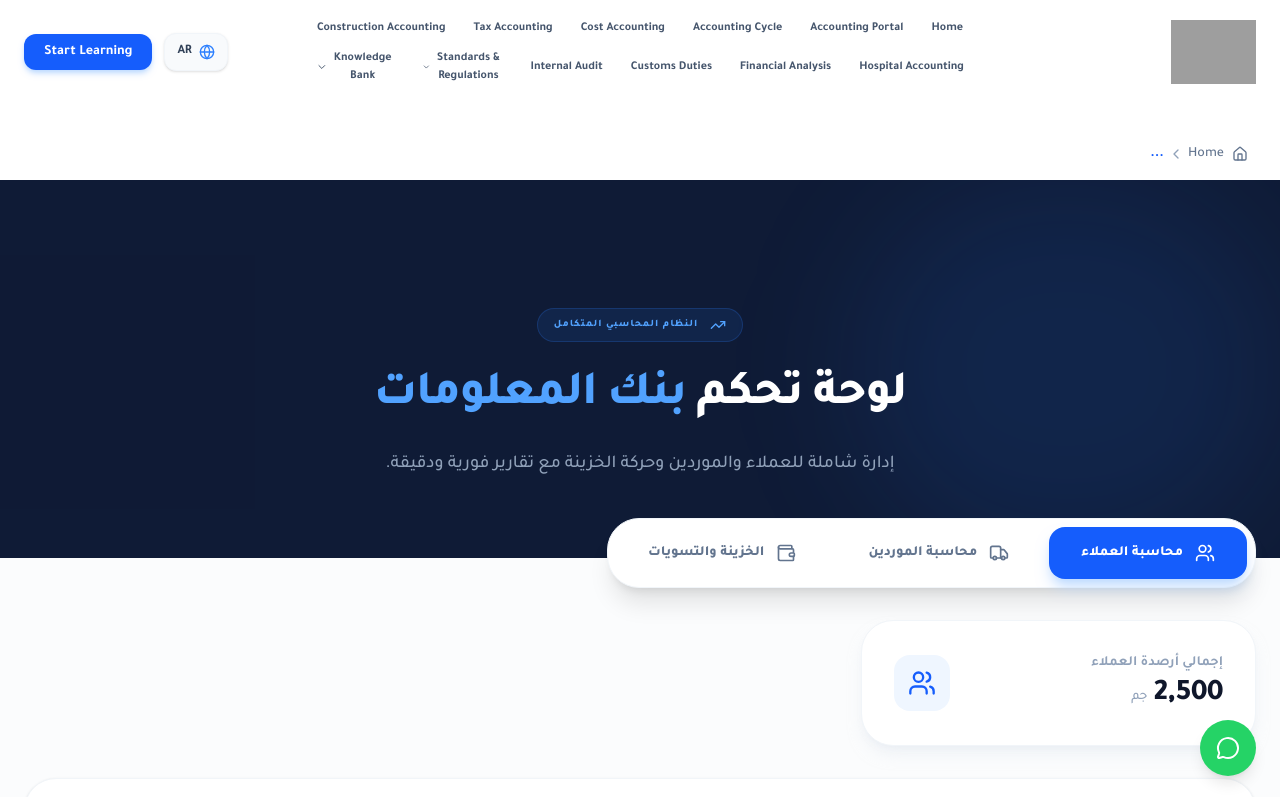
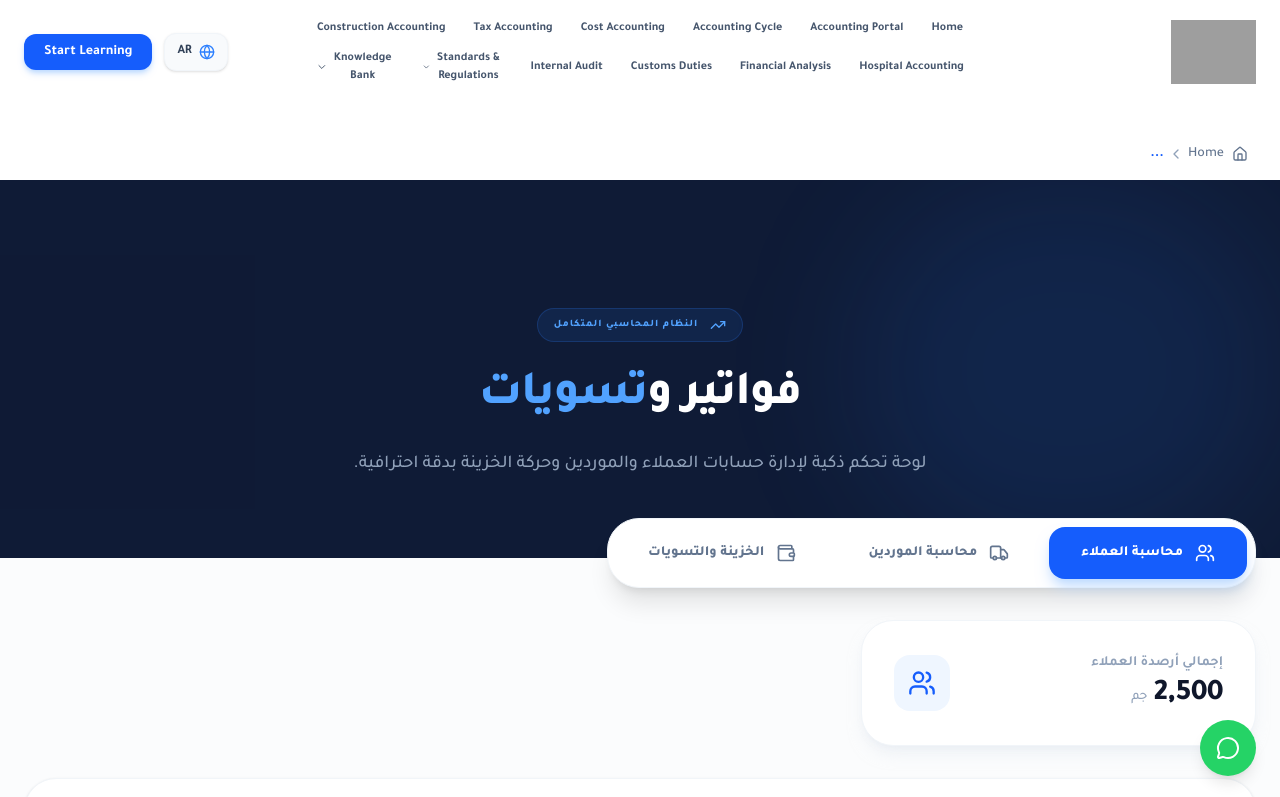
Before and after one commit to robertraafat86/Elijah-Finance, a React (Vite) app: page /accounting-misc in a window 1280 px wide. Shown: the top 797 px of the page. Built offline with nearby package versions, Linux system fonts and the light colour scheme; grey boxes are pictures that could not be loaded.

Commit message:
feat(AccountingMisc): Add detailed descriptions for AR section
Adds detailed comments explaining the Accounts Receivable section, including its purpose, accounting principles (debit/credit), and balance equation. This enhances code readability and understanding for Arabic users.

```diff
--- a/src/pages/AccountingMisc/index.tsx
+++ b/src/pages/AccountingMisc/index.tsx
@@ -50,7 +50,6 @@ interface TreasuryTransaction {
 
 export default function AccountingMisc() {
   const { t, i18n } = useTranslation();
-  const isRtl = i18n.language === 'ar';
 
   const [activeSection, setActiveSection] = useState<Section>('customers');
   const [searchTerm, setSearchTerm] = useState('');
@@ -58,17 +57,50 @@ export default function AccountingMisc() {
   const [startDate, setStartDate] = useState('');
   const [endDate, setEndDate] = useState('');
 
-  // Data State
+  /**
+   * 🟦 القسم الأول: محاسبة العملاء (Accounts Receivable)
+   * --------------------------------------------------
+   * فكرة القسم:
+   * إدارة المبالغ المستحقة للمنشأة طرف الغير (العملاء) نتيجة تقديم خدمات أو بيع بضائع بالآجل.
+   *
+   * المبادئ المحاسبية:
+   * - مدين (Debit): يمثل المبالغ التي قام العميل بسدادها للمنشأة (تقلل رصيده المستحق عليه).
+   * - دائن (Credit): يمثل قيمة الفواتير الصادرة للعميل (تزيد رصيده المستحق عليه كالتزام تجاه المنشأة).
+   *
+   * معادلة الرصيد:
+   * الرصيد = إجمالي الفواتير (دائن) - إجمالي السداد (مدين)
+   */
   const [customers, setCustomers] = useState<CustomerTransaction[]>([
     { id: '1', name: 'شركة النور للتجارة', invoiceNumber: 'INV-001', debit: 5000, credit: 0, date: '2024-03-01' },
     { id: '2', name: 'مؤسسة الرياض الصناعية', invoiceNumber: 'INV-002', debit: 0, credit: 7500, date: '2024-03-05' },
   ]);
 
+  /**
+   * 🟨 القسم الثاني: محاسبة الموردين (Accounts Payable)
+   * --------------------------------------------------
+   * فكرة القسم:
+   * إدارة الالتزامات المالية على المنشأة تجاه الغير (الموردين) نتيجة الحصول على بضائع أو خدمات بالآجل.
+   *
+   * المبادئ المحاسبية:
+   * - الفرق بين العميل والمورد: العميل "مدين لنا بالمال"، بينما المورد "نحن دائنون له بالمال".
+   * - تسجيل الفواتير: يتم تسجيل فاتورة المورد في الجانب الدائن لزيادة الالتزام، والسداد له في الجانب المدين لتقليل الالتزام.
+   */
   const [suppliers, setSuppliers] = useState<SupplierTransaction[]>([
     { id: '1', name: 'شركة التوريدات العالمية', invoiceNumber: 'SUP-001', debit: 2000, credit: 10000, date: '2024-03-02' },
     { id: '2', name: 'مصنع الشرق للأثاث', invoiceNumber: 'SUP-002', debit: 5000, credit: 5000, date: '2024-03-06' },
   ]);
 
+  /**
+   * 🟩 القسم الثالث: الخزينة والتسويات (Cash & Settlements)
+   * ----------------------------------------------------
+   * فكرة القسم:
+   * مراقبة التدفقات النقدية الداخلة والخارجة من صندوق المنشأة أو حساباتها البنكية.
+   *
+   * المفاهيم المالية:
+   * - الإيرادات: أي تدفق نقدي وارد يزيد من سيولة الخزينة.
+   * - المصروفات: أي تدفق نقدي صادر يقلل من سيولة الخزينة.
+   * - التسويات: عمليات تصحيحية لجعل الرصيد الدفتري مطابقاً للرصيد الفعلي (عجز أو زيادة).
+   */
   const [treasury, setTreasury] = useState<TreasuryTransaction[]>([
     { id: '1', type: 'income', description: 'مبيعات نقدية - فرع جدة', amount: 3500, date: '2024-03-10' },
     { id: '2', type: 'expense', description: 'مصاريف صيانة كهرباء', amount: 450, date: '2024-03-11' },
@@ -141,10 +173,10 @@ export default function AccountingMisc() {
           </motion.div>
 
           <h1 className="text-4xl md:text-5xl font-black text-white leading-tight">
-            لوحة تحكم <span className="text-blue-400">بنك المعلومات</span>
+            فواتير و<span className="text-blue-400">تسويات</span>
           </h1>
           <p className="text-slate-400 max-w-2xl mx-auto text-lg font-medium">
-            إدارة شاملة للعملاء والموردين وحركة الخزينة مع تقارير فورية ودقيقة.
+            لوحة تحكم ذكية لإدارة حسابات العملاء والموردين وحركة الخزينة بدقة احترافية.
           </p>
         </div>
       </section>
```
